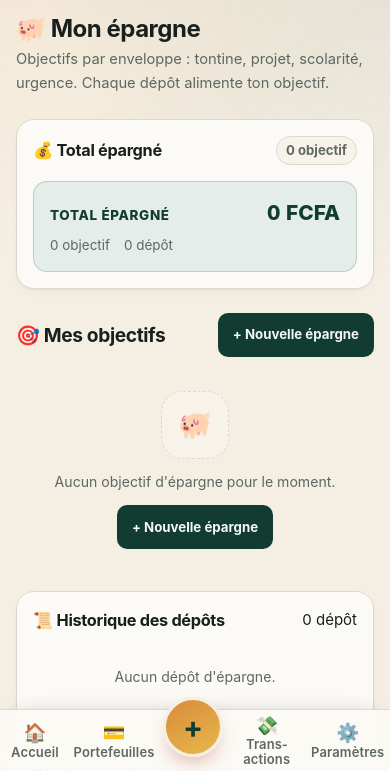
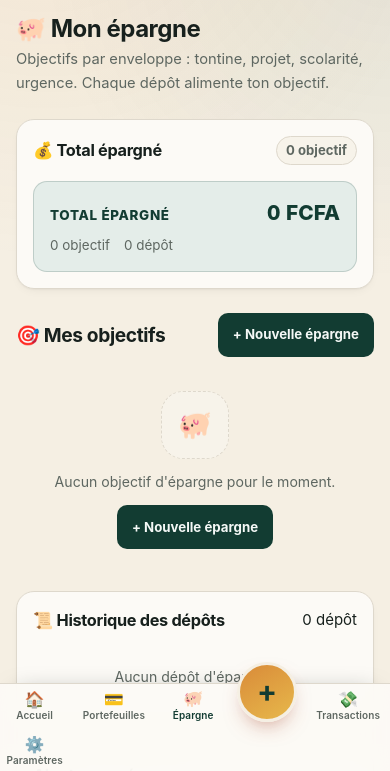
Before and after one commit to Bervellearnaud/finatrack, a website: page pages/savings.html in a window 390 px wide. Shown: the part 71-842 px from the top of the page. Drawn offline with Linux system fonts and the light colour scheme; sample sign-in values are in the browser's storage.

Commit message:
v2.2.1: epargne visible mobile - bottom-nav avec epargne (5 onglets) + menu + topbar

```diff
--- a/css/responsive.css
+++ b/css/responsive.css
@@ -504,19 +504,15 @@
        La taille de police est plafonnée (la barre reste une barre), les
        libellés longs se coupent proprement à la césure française
        (« Trans-actions ») et la barre gagne la hauteur nécessaire. */
-    .bottom-nav { height: auto; min-height: var(--nav-h); }
+    .bottom-nav { height: auto; min-height: var(--nav-h); gap: 1px; }
     .bottom-nav .bn-item {
-        min-width: 0; padding: 6px 3px;
-        /* Plancher de 13 px, comme partout ailleurs : si un libellé ne tient
-           pas sur une ligne à 320 px, il passe sur deux lignes (césure
-           française) plutôt que de rétrécir sous le seuil lisible. */
-        font-size: clamp(13px, calc(13px * var(--read-scale) * 0.82), 14px);
-        line-height: 1.15; text-align: center;
-        /* La césure est prévue dans le libellé (&shy;) : le navigateur ne
-           découpe pas au hasard et aucun libellé ne dépasse deux lignes. */
+        min-width: 0; padding: 5px 2px;
+        /* 5 onglets + fab sur 320px : on descend à 10px pour que tout tienne, césure française pour Trans-actions */
+        font-size: clamp(10px, calc(10px * var(--read-scale) * 0.85), 11.5px);
+        line-height: 1.1; text-align: center;
         hyphens: manual; -webkit-hyphens: manual;
     }
-    .bottom-nav .bn-ico { font-size: clamp(1.15rem, 1.05rem, 1.35rem); }
+    .bottom-nav .bn-ico { font-size: clamp(1rem, 0.9rem, 1.15rem); }
 
     /* --- 5. Boutons larges : le texte respire --- */
     .btn { padding: 12px 14px; }
--- a/js/app.js
+++ b/js/app.js
@@ -512,6 +512,10 @@
             {
                 ico: "💰", title: "Revenu", desc: "Salaire, vente, freelance, cadeau", cls: "",
                 run: function () { modal.close(); openIncomeForm(); }
+            },
+            {
+                ico: "🐖", title: "Épargne", desc: "Tontine, projet maison, urgence", cls: "",
+                run: function () { modal.close(); openSavingsForm(); }
             }
         ];
 
--- a/pages/savings.html
+++ b/pages/savings.html
@@ -134,7 +134,10 @@
 <nav class="bottom-nav" aria-label="Navigation principale">
     <a class="bn-item" href="../index.html" data-nav="dashboard"><span class="bn-ico" aria-hidden="true">🏠</span><span>Accueil</span></a>
     <a class="bn-item" href="wallets.html" data-nav="wallets"><span class="bn-ico" aria-hidden="true">💳</span><span>Porte&shy;feuilles</span></a>
-    <div class="bn-add"><button class="fab-btn" type="button" data-action="open-add-menu" aria-label="Ajouter"><span aria-hidden="true">+</span></button></div>
+    <a class="bn-item" href="savings.html" data-nav="savings"><span class="bn-ico" aria-hidden="true">🐖</span><span>Épargne</span></a>
+    <div class="bn-add">
+        <button class="fab-btn" type="button" data-action="open-add-menu" aria-label="Ajouter une transaction"><span aria-hidden="true">+</span></button>
+    </div>
     <a class="bn-item" href="transactions.html" data-nav="transactions"><span class="bn-ico" aria-hidden="true">💸</span><span>Trans&shy;actions</span></a>
     <a class="bn-item" href="settings.html" data-nav="settings"><span class="bn-ico" aria-hidden="true">⚙️</span><span>Para&shy;mètres</span></a>
 </nav>
--- a/sw.js
+++ b/sw.js
@@ -12,7 +12,7 @@
      • aucune requête vers un autre domaine n'est interceptée.
    ========================================================================== */
 
-const VERSION = "finatrack-v2.2.0";   /* v2.2.0 : section epargne liee DB savings + page dediee + dashboard + sync */
+const VERSION = "finatrack-v2.2.1";   /* v2.2.1 : epargne visible sur mobile bottom-nav + menu + */
 const CACHE_NAME = VERSION + "-static";
 
 /* Chemins relatifs : le service worker fonctionne aussi dans un sous-dossier
```
Also changed, not shown: index.html (+1 -0 lines), pages/analysis.html (+1 -0 lines), pages/budget.html (+1 -0 lines), pages/incomes.html (+1 -0 lines), pages/settings.html (+1 -0 lines), pages/transactions.html (+1 -0 lines), pages/wallets.html (+1 -0 lines).
